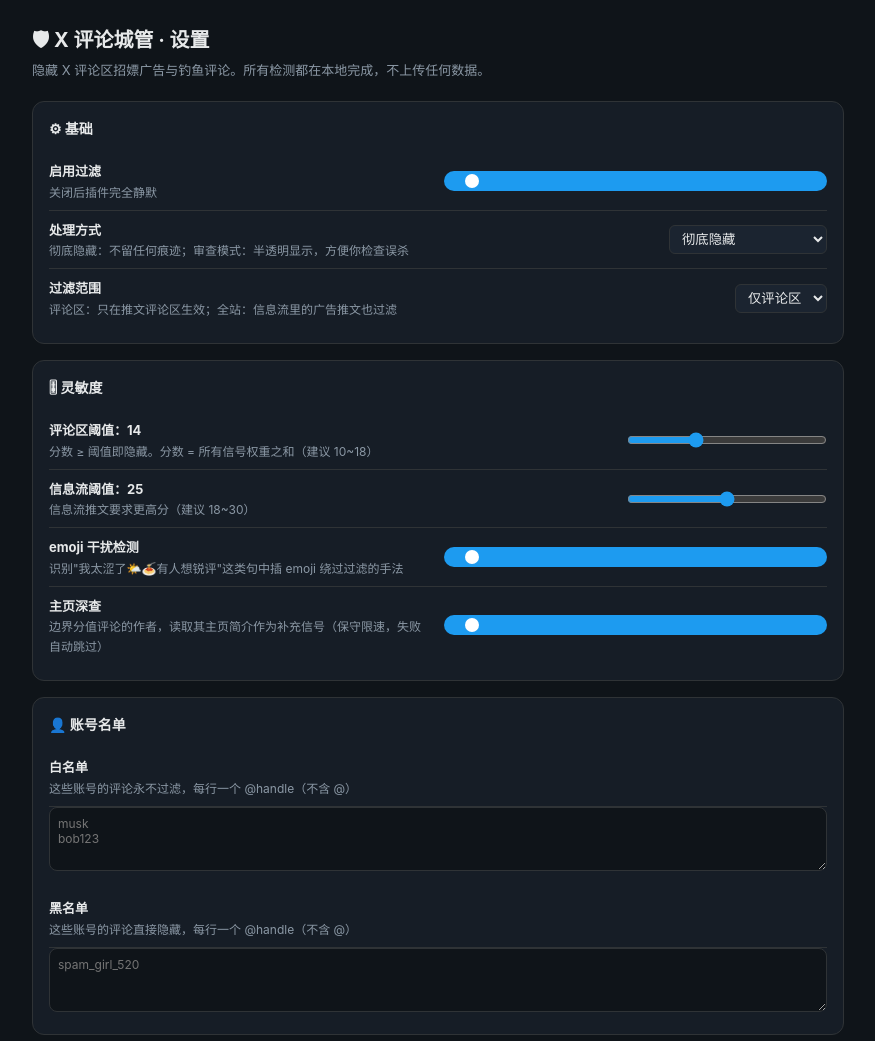
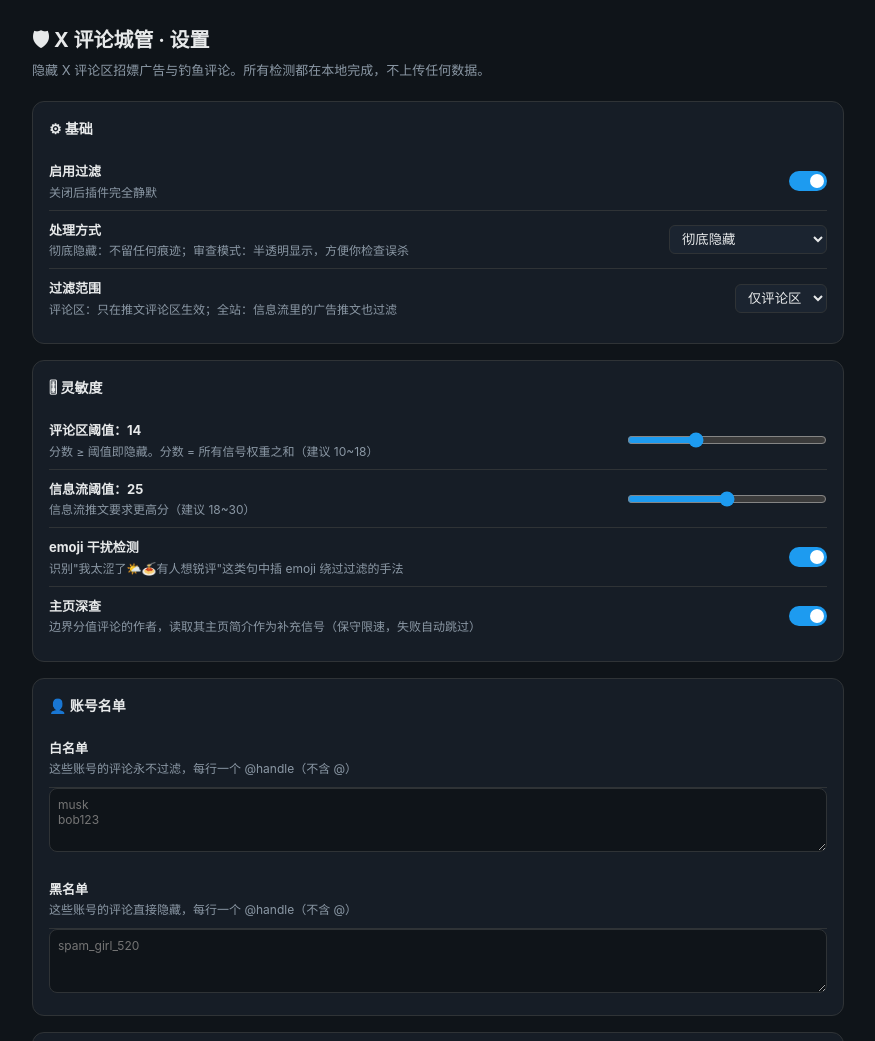
Before and after one commit to hanelalo/x-comment-police-officer, a browser extension: page src/options.html in a window 1280 px wide. Shown: the top 1041 px of the page, without its empty margins (202-1077 px from the left). Drawn offline with Linux system fonts and the light colour scheme.

Commit message:
docs: 重写 README（仅用法/用途），新增 MIT LICENSE；fix: 设置页 switch 开关被 flex 拉伸的样式问题

```diff
--- a/src/options.html
+++ b/src/options.html
@@ -14,7 +14,7 @@
     section h2 { font-size: 14px; margin-bottom: 12px; display:flex; align-items:center; gap:8px; }
     .row { display: flex; align-items: center; justify-content: space-between; gap: 12px; padding: 8px 0; border-bottom: 1px solid var(--border); }
     .row:last-child { border-bottom: none; }
-    .row label { flex: 1; }
+    .row > label:not(.switch) { flex: 1; }
     .row label b { font-size: 13px; }
     .row label small { display: block; color: var(--muted); font-size: 12px; }
     input[type="range"] { width: 200px; accent-color: var(--blue); }
```
Also changed, not shown: README.md, 1 other file.
